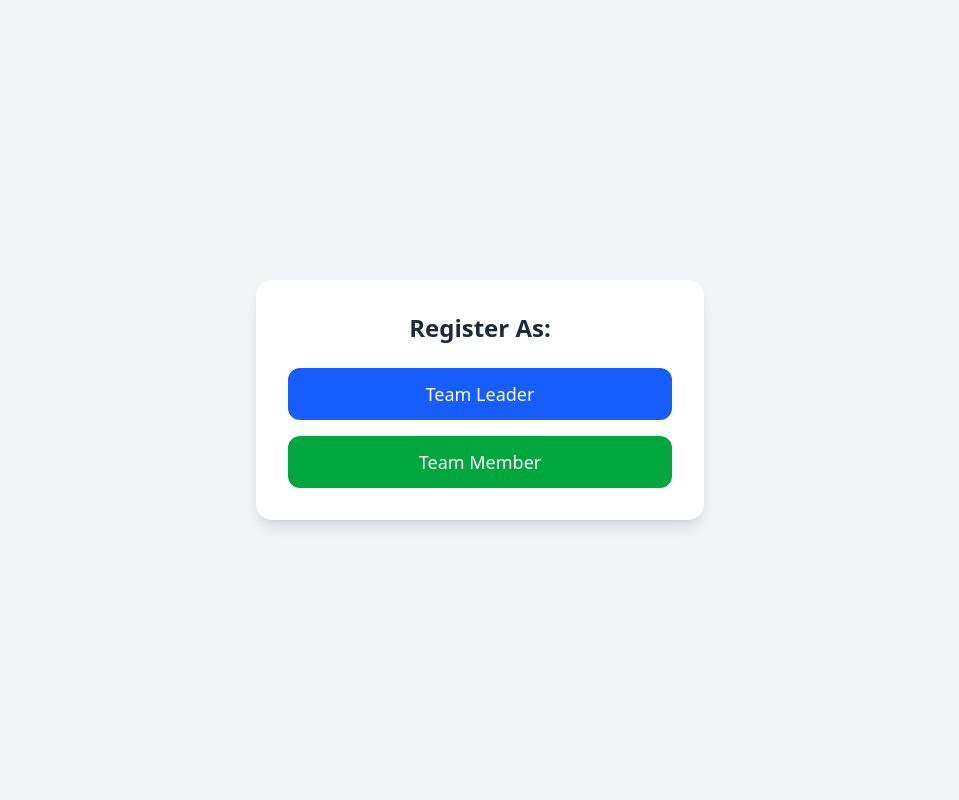
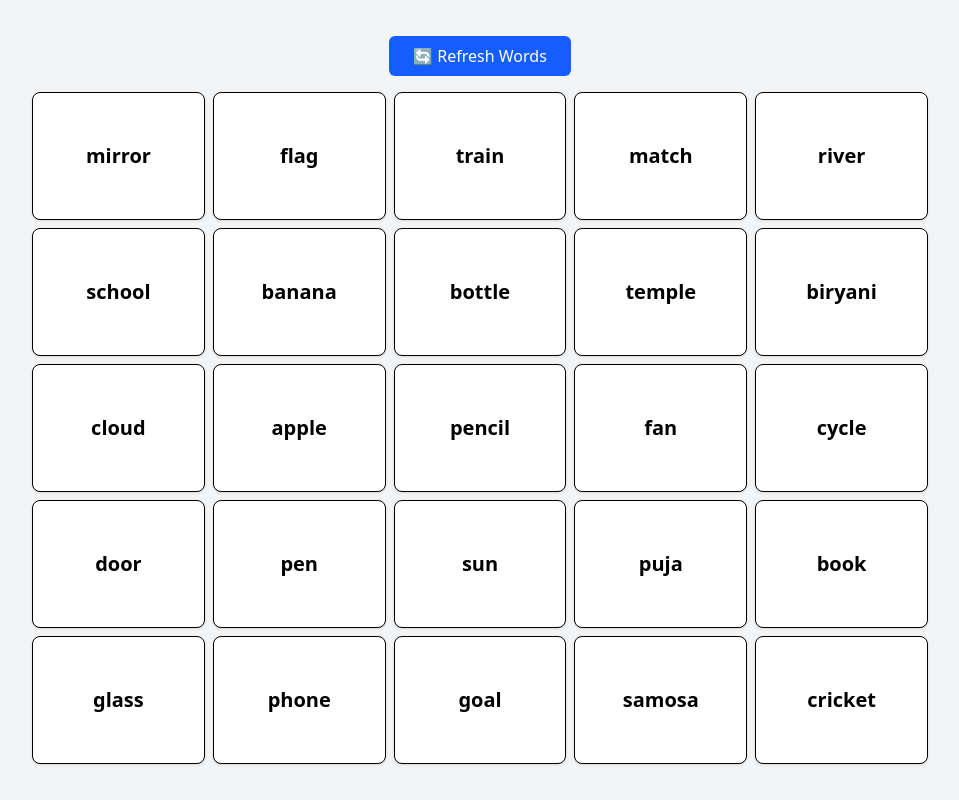
Before and after one commit to Soumita-Nag/CodeName, a Vue app: page / in a window 1280 px wide. Both pictures are taken after a click on the button "Team Leader". Shown: the whole page, without its empty margins (160-1119 px from the left). Built offline with nearby package versions, Linux system fonts and the light colour scheme.

Commit message:
leader section grid is ready

```diff
--- a/src/App.vue
+++ b/src/App.vue
@@ -1,14 +1,69 @@
 <script setup>
   import HomePage from './pages/HomePage.vue';
+  import gridTeam from './pages/gridTeam.vue';
+  import gridLeader from './pages/gridLeader.vue';
+  import {ref,reactive} from 'vue';
+  const wordList = ["apple", "banana", "ball", "bat", "car", "dog", "cat", "house", "tree", "sun",
+  "moon", "star", "book", "pen", "pencil", "table", "chair", "shirt", "shoe", "cup",
+  "glass", "plate", "bottle", "phone", "computer", "mouse", "keyboard", "bag", "box", "fan",
+  "light", "clock", "door", "window", "bus", "train", "road", "bridge", "river", "sea",
+  "sky", "cloud", "rain", "snow", "fire", "ice", "sand", "stone", "mountain", "hill",
+  "chai", "rickshaw", "biryani", "kurta", "diya", "rangoli", "namaste", "puja", "mandir", "temple",
+  "pani", "dosa", "samosa", "gulab", "jalebi", "lakshmi", "ganesha", "holi", "diwali", "namak",
+  "mirchi", "roti", "dal", "sabzi", "thali", "ladoo", "kachori", "pav", "bhaji", "chappal",
+  "cycle", "lorry", "railway", "passport", "aadhar", "bazaar", "toffee", "station", "metro", "ticket",
+  "note", "coin", "rupee", "bank", "school", "teacher", "student", "uniform", "exam", "result",
+  "music", "movie", "actor", "dance", "cricket", "football", "player", "team", "match", "goal",
+  "score", "coach", "batting", "bowling", "stadium", "audience", "fan", "medal", "game", "win",
+  "loss", "draw", "umpire", "referee", "practice", "training", "kit", "trophy", "champion", "race",
+  "finish", "start", "track", "event", "parade", "flag", "anthem", "drum", "beat", "rhythm",
+  "curry", "mango", "festival", "idol", "temple", "god", "photo", "selfie", "video", "camera",
+  "charger", "plug", "cable", "wifi", "router", "signal", "app", "mobile", "android", "iphone",
+  "website", "link", "page", "username", "password", "login", "logout", "profile", "message", "call",
+  "email", "inbox", "reply", "forward", "attachment", "file", "folder", "laptop", "monitor", "screen",
+  "speaker", "mic", "desk", "office", "boss", "manager", "job", "work", "salary", "hike",
+  "bonus", "leave", "holiday", "weekend", "movie", "serial", "episode", "channel", "remote", "TV",
+  "news", "anchor", "debate", "politics", "minister", "leader", "speech", "vote", "election", "campaign",
+  "rally", "crowd", "police", "traffic", "signal", "jam", "roadblock", "helmet", "license", "petrol",
+  "diesel", "engine", "tyre", "horn", "garage", "mechanic", "schoolbag", "chalk", "board", "homework",
+  "subject", "maths", "science", "history", "geography", "civics", "marks", "result", "parents", "guardian",
+  "tuition", "coaching", "exam", "topper", "fail", "pass", "degree", "college", "hostel", "room",
+  "canteen", "mess", "friends", "group", "party", "function", "marriage", "bride", "groom", "saree",
+  "sherwani", "mehendi", "haldi", "baraat", "dance", "song", "DJ", "gift", "sweets", "chocolate",
+  "laddu", "barfi", "rasgulla", "chaiwala", "sabjiwala", "doodhwala", "mechanic", "plumber", "carpenter", "driver",
+  "guard", "peon", "teacher", "doctor", "nurse", "chemist", "hospital", "clinic", "ambulance", "injection",
+  "tablet", "medicine", "bandage", "fever", "cough", "cold", "headache", "stomach", "pain", "injury",
+  "wound", "blood", "report", "test", "scan", "x-ray", "operation", "surgery", "recovery", "fitness",
+  "gym", "yoga", "exercise", "weight", "diet", "health", "body", "mind", "stress", "sleep",
+  "dream", "nightmare", "bed", "pillow", "blanket", "fan", "AC", "cooler", "fridge", "oven",
+  "stove", "plate", "spoon", "bowl", "knife", "pan", "kadai", "cooker", "tiffin", "bottle",
+  "lunch", "dinner", "breakfast", "snack", "tea", "coffee", "milk", "water", "juice", "cold",
+  "drink", "pepsi", "coke", "fanta", "limca", "soda", "samosa", "pakoda", "puri", "kachori",
+  "sandwich", "burger", "pizza", "noodles", "pasta", "chowmein", "chutney", "ketchup", "sauce", "fork",
+  "napkin", "tissue", "bin", "soap", "brush", "towel", "shampoo", "cream", "lotion", "powder",
+  "mirror", "comb", "bindi", "bangles", "earrings", "necklace", "ring", "bracelet", "purse", "wallet",
+  "belt", "jeans", "kurti", "t-shirt", "coat", "blazer", "socks", "shoes", "boots", "slipper",
+  "bag", "handbag", "trolley", "suitcase", "passport", "ticket", "visa", "airport", "flight", "train",
+  "station", "platform", "auto", "cab", "taxi", "hotel", "room", "key", "bell", "reception",
+  "booking", "bill", "cash", "card", "ATM", "balance", "withdraw", "deposit", "transfer", "bank",
+  "branch", "manager", "form", "signature", "queue", "token", "number", "electricity", "gas", "water",
+  "bill", "meter", "reading", "shop", "mall", "market", "counter", "discount", "offer", "sale",
+  "shopping", "dress", "trial", "mirror", "brand", "label", "MRP", "barcode", "security", "guard",
+  "gate", "exit", "entry"
+];
 
-  var role="";
+  var role=reactive({role:''});
   const assignRole=(r)=>{
-    role=r;
+    role.role=r;
   }
+
+
 </script>
 
 <template>
-  <HomePage @role="assignRole"/>
+  <HomePage @role="assignRole" v-if="role.role==''"/>
+  <gridTeam v-if="role.role=='member'"/>
+  <gridLeader v-if="role.role=='leader'"/>
 </template>
 <style scoped>
 
--- /dev/null
+++ b/src/pages/gridLeader.vue
@@ -0,0 +1,37 @@
+<template>
+  <div class="w-full h-screen p-4 md:p-10 bg-gray-100 flex flex-col items-center justify-center space-y-4">
+    <button @click="resetWords" class="px-6 py-2 bg-blue-600 text-white rounded-md hover:bg-blue-700 transition duration-200">
+      🔄 Refresh Words
+    </button>
+
+    <div class="grid grid-cols-5 gap-2 w-full max-w-4xl">
+      <div v-for="(word, index) in displayedWords" :key="index" class="h-24 md:h-32 bg-white border rounded-lg shadow-sm flex justify-center items-center text-xl font-semibold hover:scale-105 hover:bg-blue-50 transition-all duration-200 ease-in-out" >
+        {{ word }}
+      </div>
+    </div>
+  </div>
+</template>
+
+<script setup>
+    import { ref, onMounted } from 'vue'
+
+    const wordList = [
+    'apple', 'banana', 'train', 'river', 'book', 'pen', 'sun', 'cloud', 'temple', 'cricket',
+    'phone', 'bottle', 'fan', 'mirror', 'door', 'cycle', 'school', 'puja', 'glass', 'biryani',
+    'pencil', 'samosa', 'match', 'goal', 'flag',
+    ]
+
+    const displayedWords = ref([])
+
+    function resetWords() {
+    const shuffled = [...wordList].sort(() => 0.5 - Math.random())
+    displayedWords.value = shuffled.slice(0, 25)
+    }
+
+    onMounted(() => {
+    resetWords()
+    })
+</script>
+
+<style scoped>
+</style>
```
